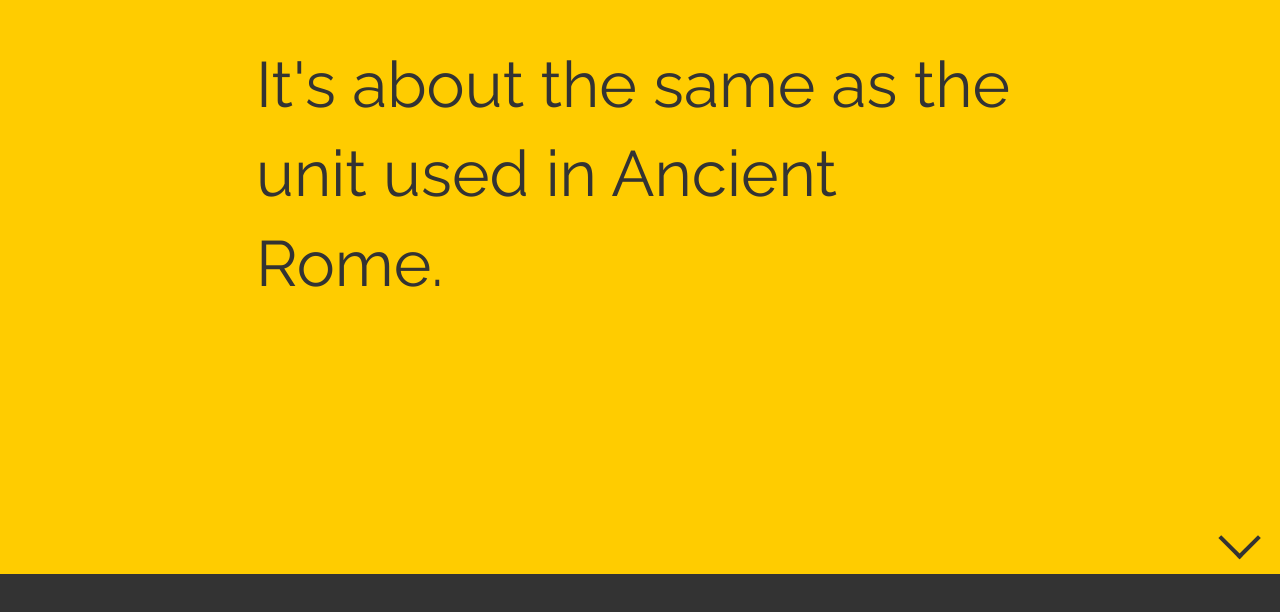
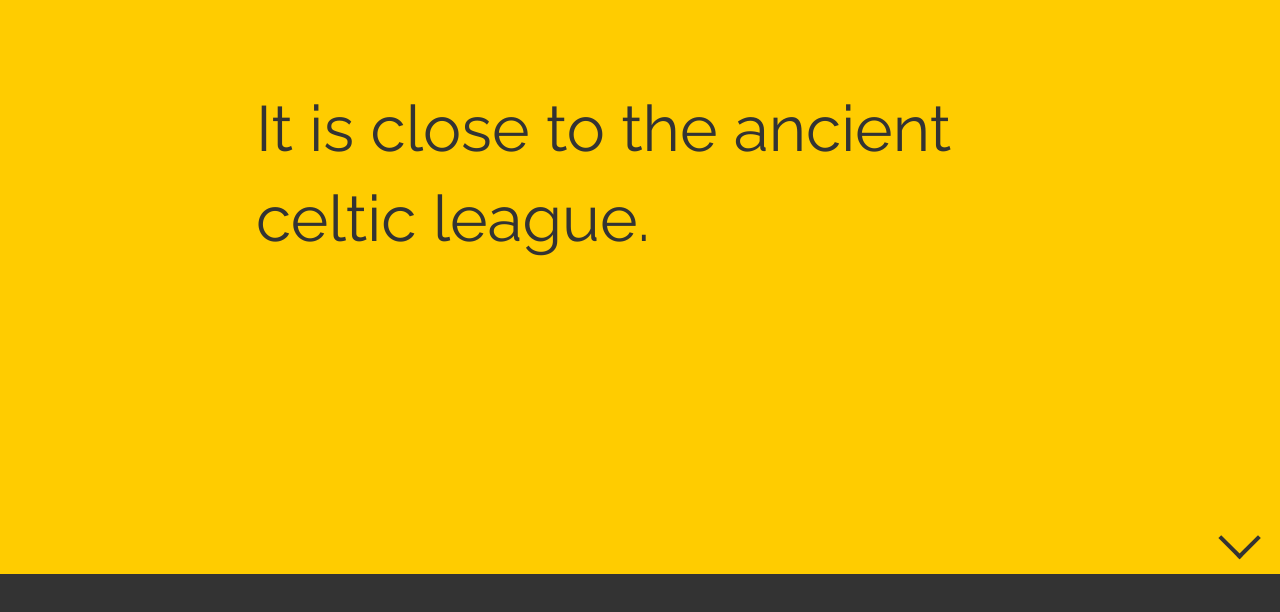
Before and after one commit to vinc/ll.vinc.cc, a plain HTML site: page index.html in a window 1280 px wide. Shown: the part 3426-4038 px from the top of the page. Drawn offline with Linux system fonts and the light colour scheme; a web font is replaced by a local one.

Commit message:
Update description of origin

```diff
--- a/index.html
+++ b/index.html
@@ -39,7 +39,7 @@
     </section>
 
     <section id="section-4" class="yellow">
-      <p>It's about the same as the unit used in Ancient Rome.</p>
+      <p>It is close to the ancient celtic league.</p>
       <div class="next"><a href="#section-5"><span class="arrow"></span></a></div>
     </section>
 
```
Also changed, not shown: 1 other file.
